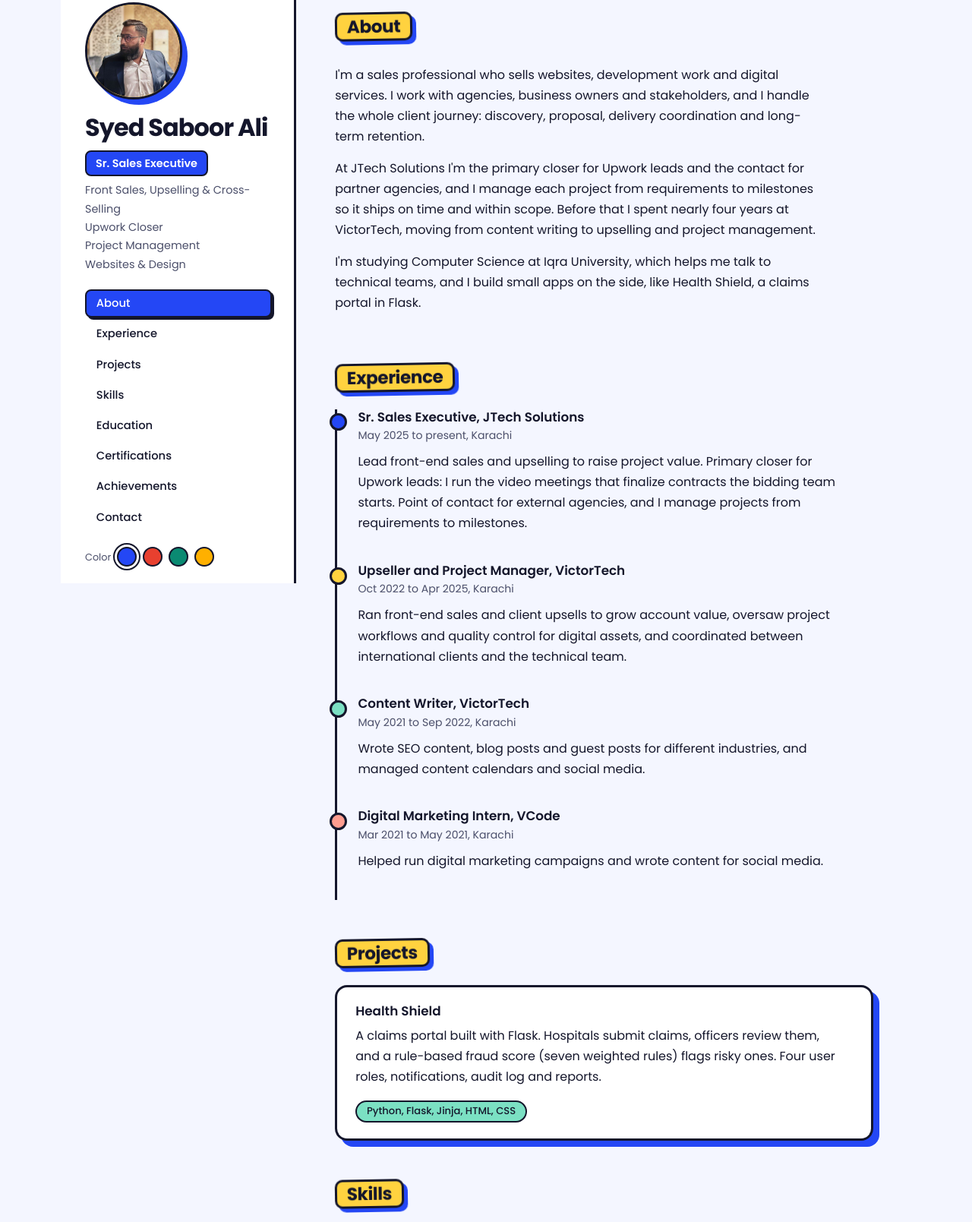
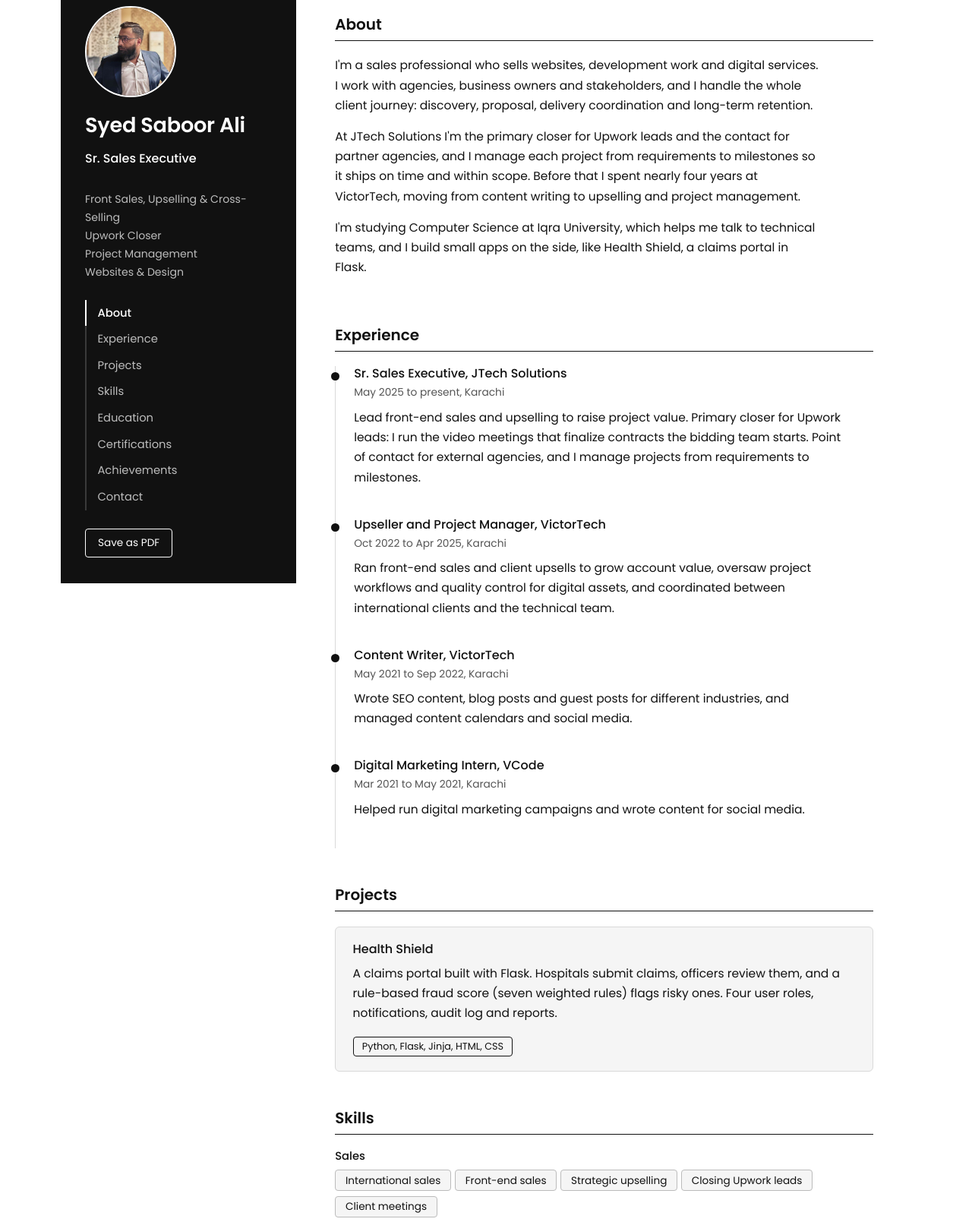
Before and after one commit to Saboor-Ali25/Saboor-Ali25.github.io, a plain HTML site: page index.html in a window 1280 px wide. Shown: the part 32-1641 px from the top of the page at 76% size. Drawn offline with Linux system fonts and the light colour scheme.

Commit message:
Add files via upload

```diff
--- a/index.html
+++ b/index.html
@@ -1,5 +1,5 @@
 <!DOCTYPE html>
-<html lang="en" data-accent="blue">
+<html lang="en">
 <head>
 <meta charset="UTF-8">
 <meta name="viewport" content="width=device-width, initial-scale=1">
@@ -7,7 +7,7 @@
 <meta name="description" content="Resume of Syed Saboor Ali: sales executive, web designer and CS student.">
 <link rel="preconnect" href="https://fonts.googleapis.com">
 <link rel="preconnect" href="https://fonts.gstatic.com" crossorigin>
-<link href="https://fonts.googleapis.com/css2?family=Poppins:wght@400;500;600;700&display=swap" rel="stylesheet">
+<link href="https://fonts.googleapis.com/css2?family=Poppins:wght@400;500;600&display=swap" rel="stylesheet">
 <link rel="stylesheet" href="style.css">
 </head>
 <body>
@@ -29,12 +29,7 @@
       <a href="#achievements">Achievements</a>
       <a href="#contact">Contact</a>
     </nav>
-    <div class="swatches" role="group" aria-label="Accent color">Color
-      <button class="sw" data-c="blue" aria-label="Blue" aria-pressed="true"></button>
-      <button class="sw" data-c="coral" aria-label="Coral" aria-pressed="false"></button>
-      <button class="sw" data-c="green" aria-label="Green" aria-pressed="false"></button>
-      <button class="sw" data-c="amber" aria-label="Amber" aria-pressed="false"></button>
-    </div>
+    <button class="print-btn" id="printBtn">Save as PDF</button>
   </header>
 
   <main>
--- a/script.js
+++ b/script.js
@@ -27,9 +27,5 @@ document.getElementById('copyBtn').addEventListener('click', e => {
   }).catch(() => { btn.textContent = 'Copy failed'; });
 });
 
-// Accent color picker
-const sw = document.querySelectorAll('.sw');
-sw.forEach(b => b.addEventListener('click', () => {
-  document.documentElement.dataset.accent = b.dataset.c;
-  sw.forEach(x => x.setAttribute('aria-pressed', x === b));
-}));
+// Print or save the page as a PDF
+document.getElementById('printBtn').addEventListener('click', () => window.print());
--- a/style.css
+++ b/style.css
@@ -1,73 +1,62 @@
-:root{
-  --ink:#14162b; --bg:#f4f6ff; --surface:#fff; --muted:#4b4f6a;
-  --accent:#2447f5; --on:#fff;
-  --y:#ffd23f; --m:#7be0c3; --c:#ff9d8f; --s:#9cc8ff;
-}
-[data-accent="coral"]{--accent:#e8402f;--on:#fff}
-[data-accent="green"]{--accent:#0a8a72;--on:#fff}
-[data-accent="amber"]{--accent:#ffb000;--on:#14162b}
+:root{--ink:#111;--bg:#fff;--soft:#f5f5f5;--line:#d9d9d9;--muted:#555;--side-muted:#bdbdbd}
 *{box-sizing:border-box}
 html{scroll-behavior:smooth;scroll-padding-top:1.5rem}
-body{margin:0;background:var(--bg);color:var(--ink);font-family:'Poppins',system-ui,sans-serif;line-height:1.7;font-size:16px}
-a{color:var(--ink);text-decoration-color:var(--accent);text-decoration-thickness:2px;text-underline-offset:4px}
-:focus-visible{outline:3px solid var(--ink);outline-offset:3px;border-radius:4px}
-h1,h2,h3{line-height:1.25;margin:0}
+body{margin:0;background:var(--bg);color:var(--ink);font-family:'Poppins',system-ui,sans-serif;line-height:1.7;font-size:15.5px}
+a{color:var(--ink);text-underline-offset:4px}
+:focus-visible{outline:2px solid #888;outline-offset:3px}
+h1,h2,h3{line-height:1.3;margin:0}
 .layout{display:grid;grid-template-columns:310px minmax(0,1fr);max-width:1120px;margin:0 auto}
-.side{position:sticky;top:0;align-self:start;height:100vh;overflow-y:auto;padding:2.2rem 1.8rem 1.5rem 2rem;display:flex;flex-direction:column;gap:1.3rem;background:var(--surface);border-right:3px solid var(--ink)}
-.photo{position:relative;width:128px;height:128px;border-radius:50%;border:3px solid var(--ink);background:var(--y);box-shadow:7px 7px 0 var(--accent);overflow:hidden;display:grid;place-items:center;font-size:2.2rem;font-weight:700}
+.side{position:sticky;top:0;align-self:start;height:100vh;overflow-y:auto;padding:2.5rem 1.8rem 1.8rem 2rem;display:flex;flex-direction:column;gap:1.5rem;background:var(--ink);color:#fff}
+.photo{position:relative;width:120px;height:120px;border-radius:50%;border:2px solid #fff;overflow:hidden;display:grid;place-items:center;font-size:2rem;font-weight:500;background:#2a2a2a}
 .photo img{position:absolute;inset:0;width:100%;height:100%;object-fit:cover}
-.side h1{font-size:2rem;font-weight:700;letter-spacing:-.03em;line-height:1.1}
-.role{font-size:.9rem;margin:.8rem 0 0;color:var(--muted)}
-.role strong{display:inline-block;background:var(--accent);color:var(--on);padding:.15rem .75rem;border:2px solid var(--ink);border-radius:8px;margin-bottom:.4rem;font-weight:600}
-nav{display:flex;flex-direction:column;gap:.2rem}
-nav a{text-decoration:none;padding:.25rem .8rem;border:2px solid transparent;border-radius:8px;font-size:.92rem;font-weight:500}
-nav a:hover{background:var(--y)}
-nav a.active{background:var(--accent);color:var(--on);border-color:var(--ink);box-shadow:3px 3px 0 var(--ink)}
-.swatches{display:flex;align-items:center;gap:.5rem;font-size:.8rem;color:var(--muted)}
-.sw{width:26px;height:26px;border-radius:50%;border:2.5px solid var(--ink);cursor:pointer;padding:0}
-.sw[aria-pressed="true"]{box-shadow:0 0 0 3px var(--surface),0 0 0 5px var(--ink)}
-.sw[data-c="blue"]{background:#2447f5}.sw[data-c="coral"]{background:#e8402f}.sw[data-c="green"]{background:#0a8a72}.sw[data-c="amber"]{background:#ffb000}
+.side h1{font-size:1.7rem;font-weight:600;letter-spacing:-.01em}
+.role{font-size:.88rem;margin:.8rem 0 0;color:var(--side-muted)}
+.role strong{display:block;color:#fff;font-size:1rem;font-weight:500;margin-bottom:.3rem}
+nav{display:flex;flex-direction:column}
+nav a{color:var(--side-muted);text-decoration:none;padding:.3rem 0 .3rem .9rem;border-left:2px solid #3a3a3a;font-size:.92rem}
+nav a:hover{color:#fff}
+nav a.active{color:#fff;font-weight:500;border-left-color:#fff}
+.print-btn{align-self:flex-start;font:inherit;font-size:.85rem;padding:.4rem 1rem;border:1px solid #fff;background:transparent;color:#fff;border-radius:4px;cursor:pointer}
+.print-btn:hover{background:#fff;color:var(--ink)}
 .menu-btn{display:none}
-main{padding:3rem 2.5rem 5rem 3.2rem;max-width:800px}
-section{padding-bottom:3.2rem}
-h2{display:inline-block;font-size:1.45rem;font-weight:700;letter-spacing:-.02em;margin-bottom:1.4rem;padding:.1rem .8rem;background:var(--y);border:3px solid var(--ink);border-radius:10px;box-shadow:5px 5px 0 var(--accent);transform:rotate(-1deg)}
-h3{font-size:1.05rem;font-weight:600}
-p{margin:.5rem 0 .9rem;max-width:64ch}
-.when{color:var(--muted);font-size:.88rem;margin:.15rem 0 .4rem}
-.timeline{list-style:none;margin:0;padding:0 0 0 1.7rem;border-left:3px solid var(--ink)}
+main{padding:3.2rem 2.5rem 5rem 3.2rem;max-width:800px}
+section{padding-bottom:3rem}
+h2{font-size:1.25rem;font-weight:600;padding-bottom:.5rem;margin-bottom:1.2rem;border-bottom:1px solid var(--ink)}
+h3{font-size:1rem;font-weight:500}
+p{margin:.5rem 0 .9rem;max-width:66ch}
+.when{color:var(--muted);font-size:.86rem;margin:.15rem 0 .4rem}
+.timeline{list-style:none;margin:0;padding:0 0 0 1.5rem;border-left:1px solid var(--line)}
 .timeline li{position:relative;padding-bottom:1.5rem}
-.timeline li::before{content:"";position:absolute;left:calc(-1.7rem - 10px);top:.35rem;width:17px;height:17px;border-radius:50%;border:3px solid var(--ink);background:var(--accent)}
-.timeline li:nth-child(2)::before{background:var(--y)}
-.timeline li:nth-child(3)::before{background:var(--m)}
-.timeline li:nth-child(4)::before{background:var(--c)}
+.timeline li::before{content:"";position:absolute;left:calc(-1.5rem - 6px);top:.5rem;width:11px;height:11px;border-radius:50%;background:var(--ink)}
 .projects{list-style:none;margin:0;padding:0}
-.projects li{padding:1.3rem 1.5rem;background:var(--surface);border:3px solid var(--ink);border-radius:16px;box-shadow:8px 8px 0 var(--accent)}
-.tech{display:inline-block;font-size:.82rem;font-weight:500;padding:.1rem .8rem;margin:.2rem 0 0;background:var(--m);border:2px solid var(--ink);border-radius:999px}
-.sg{margin-bottom:1.1rem}
-.sg h3{font-size:.95rem;margin-bottom:.3rem}
-.pills span{display:inline-block;margin:.2rem .35rem .2rem 0;padding:.15rem .85rem;border:2px solid var(--ink);border-radius:999px;font-size:.85rem;background:var(--y)}
-.sg:nth-of-type(2) .pills span{background:var(--m)}
-.sg:nth-of-type(3) .pills span{background:var(--s)}
-.sg:nth-of-type(4) .pills span{background:var(--c)}
-.sg:nth-of-type(5) .pills span{background:var(--y)}
-.edu{display:inline-block;padding:1rem 1.5rem;background:var(--s);border:3px solid var(--ink);border-radius:16px;box-shadow:6px 6px 0 var(--ink)}
-.edu .when{color:var(--ink);margin:.2rem 0 0}
+.projects li{padding:1.2rem 1.4rem;background:var(--soft);border:1px solid var(--line);border-radius:6px}
+.tech{display:inline-block;font-size:.8rem;padding:.05rem .7rem;margin:.2rem 0 0;border:1px solid var(--ink);border-radius:4px}
+.sg{margin-bottom:1rem}
+.sg h3{font-size:.92rem;margin-bottom:.3rem}
+.pills span{display:inline-block;margin:.2rem .3rem .2rem 0;padding:.1rem .8rem;border:1px solid #bbb;border-radius:4px;font-size:.85rem;background:var(--soft)}
+.edu{padding:.2rem 0 .2rem 1rem;border-left:3px solid var(--ink)}
+.edu .when{margin:.1rem 0 0}
 .plain{list-style:none;margin:0;padding:0}
-.plain li{margin-bottom:.8rem;padding:.7rem 1.1rem;max-width:62ch;border:2.5px solid var(--ink);border-radius:12px;background:var(--y);box-shadow:4px 4px 0 var(--ink)}
-.plain li:nth-child(2){background:var(--m)}
-.plain li:nth-child(3){background:var(--s)}
-.plain li:nth-child(4){background:var(--c)}
-.mail{font-size:1.15rem;font-weight:600}
-.copy{font:inherit;font-size:.85rem;font-weight:500;margin-left:.6rem;padding:.25rem .9rem;border:2.5px solid var(--ink);background:var(--accent);color:var(--on);border-radius:8px;cursor:pointer;box-shadow:3px 3px 0 var(--ink);transition:transform .12s,box-shadow .12s}
-.copy:hover{transform:translate(-2px,-2px);box-shadow:5px 5px 0 var(--ink)}
-.copy:active{transform:translate(2px,2px);box-shadow:1px 1px 0 var(--ink)}
+.plain li{margin-bottom:.7rem;padding:.6rem 1rem;max-width:66ch;background:var(--soft);border-left:3px solid var(--ink)}
+.mail{font-size:1.05rem;font-weight:500}
+.copy{font:inherit;font-size:.82rem;margin-left:.6rem;padding:.25rem .9rem;border:1px solid var(--ink);background:var(--ink);color:#fff;border-radius:4px;cursor:pointer}
+.copy:hover{background:#fff;color:var(--ink)}
 @media (max-width:820px){
   .layout{display:block}
-  .side{position:static;height:auto;padding:1.6rem 1.3rem 1.2rem;border-right:0;border-bottom:3px solid var(--ink);gap:1rem}
-  .photo{width:104px;height:104px}
-  .menu-btn{display:inline-block;align-self:flex-start;font:inherit;font-weight:500;padding:.35rem 1rem;border:2.5px solid var(--ink);background:var(--y);border-radius:8px;box-shadow:3px 3px 0 var(--ink);cursor:pointer}
+  .side{position:static;height:auto;padding:1.6rem 1.3rem 1.3rem;gap:1rem}
+  .photo{width:100px;height:100px}
+  .menu-btn{display:inline-block;align-self:flex-start;font:inherit;font-size:.9rem;padding:.35rem 1rem;border:1px solid #fff;background:transparent;color:#fff;border-radius:4px;cursor:pointer}
   nav{display:none}
   nav.open{display:flex}
   main{padding:2rem 1.3rem 3rem}
 }
-@media (prefers-reduced-motion:reduce){html{scroll-behavior:auto}.copy{transition:none}}
+@media print{
+  .layout{display:block}
+  .side{position:static;height:auto;background:#fff;color:#000;padding:0 0 1rem}
+  .photo{border-color:#000;background:#fff}
+  .role,.role strong{color:#000}
+  nav,.print-btn,.menu-btn,.copy{display:none}
+  main{padding:0}
+  .projects li,.plain li,.pills span{background:#fff}
+}
+@media (prefers-reduced-motion:reduce){html{scroll-behavior:auto}}
```
